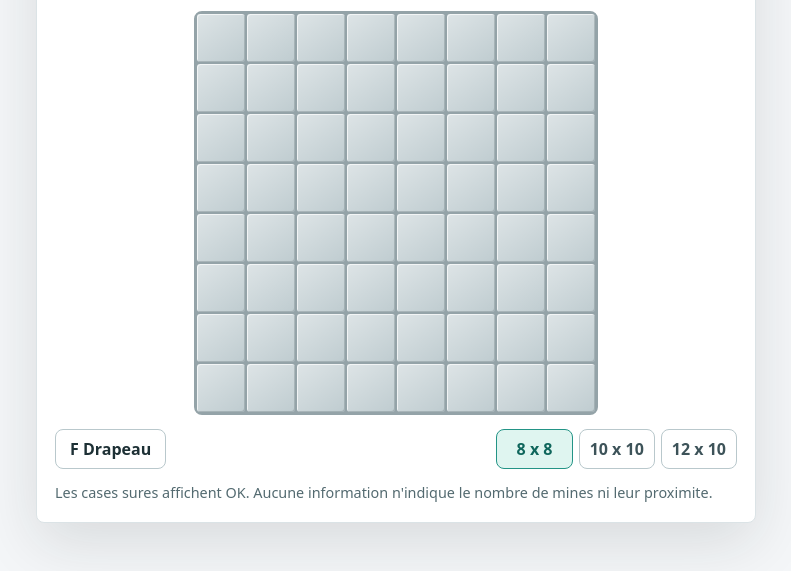
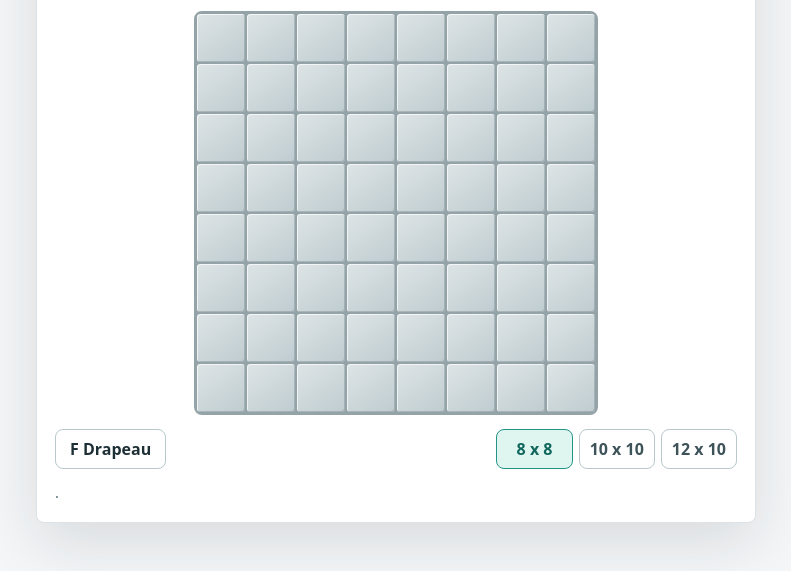
Before and after one commit to TonyData/TEST, a plain HTML site: page AmbiguousMines/index.html in a window 1280 px wide. Shown: the part 229-800 px from the top of the page, without its empty margins (244-1035 px from the left). Drawn offline with Linux system fonts and the light colour scheme.

Commit message:
Update index.html

```diff
--- a/AmbiguousMines/index.html
+++ b/AmbiguousMines/index.html
@@ -15,7 +15,7 @@
       <div class="score"><div><span>Risque</span><b>?</b></div><div><span>Temps</span><b id="time">00:00</b></div><div><span>Coups</span><b id="moves">0</b></div><button id="reset" class="reset" aria-label="Nouvelle partie"></button></div>
       <div class="board-wrap"><div id="board" class="board" role="grid"></div></div>
       <footer class="controls"><button id="flag" class="mode" type="button">F Drapeau</button><div id="presets" class="presets"></div></footer>
-      <p class="hint">Les cases sures affichent OK. Aucune information n'indique le nombre de mines ni leur proximite.</p>
+      <p class="hint">.</p>
     </section>
   </main>
   <script>
```
